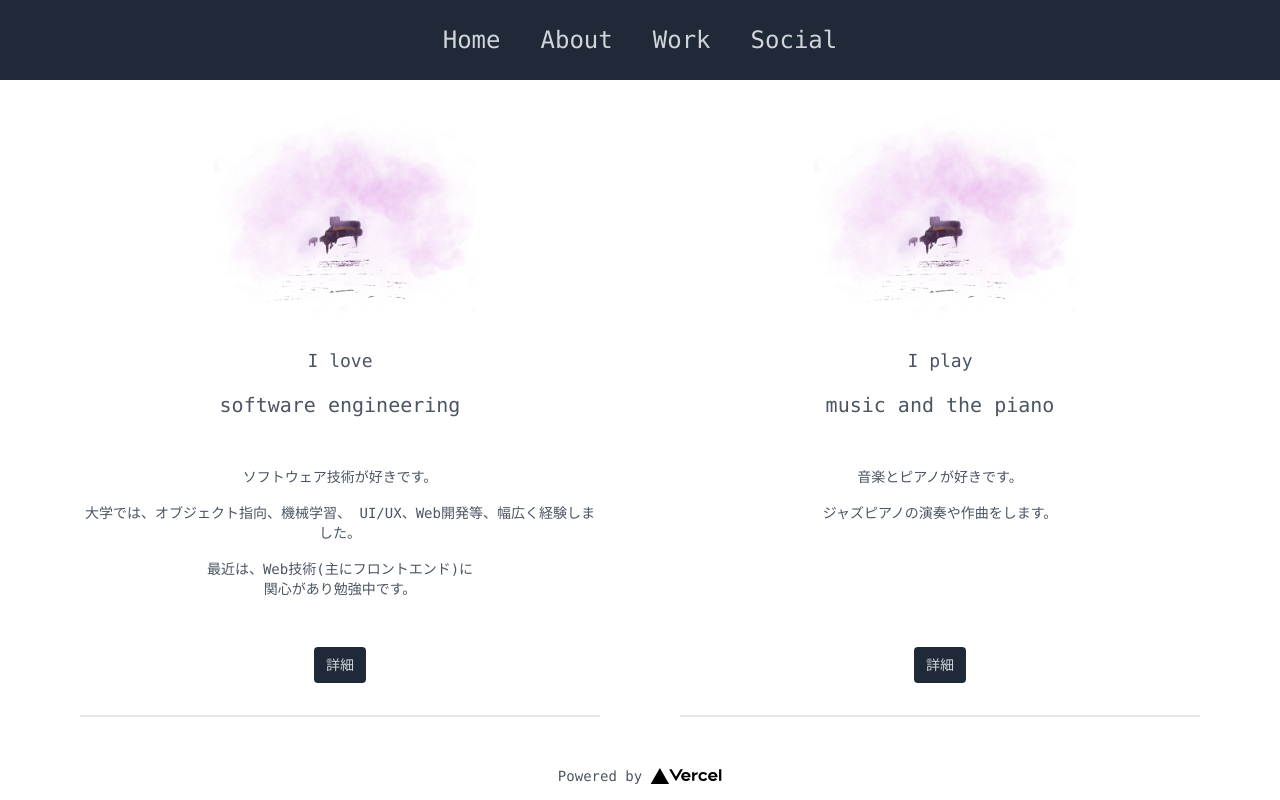
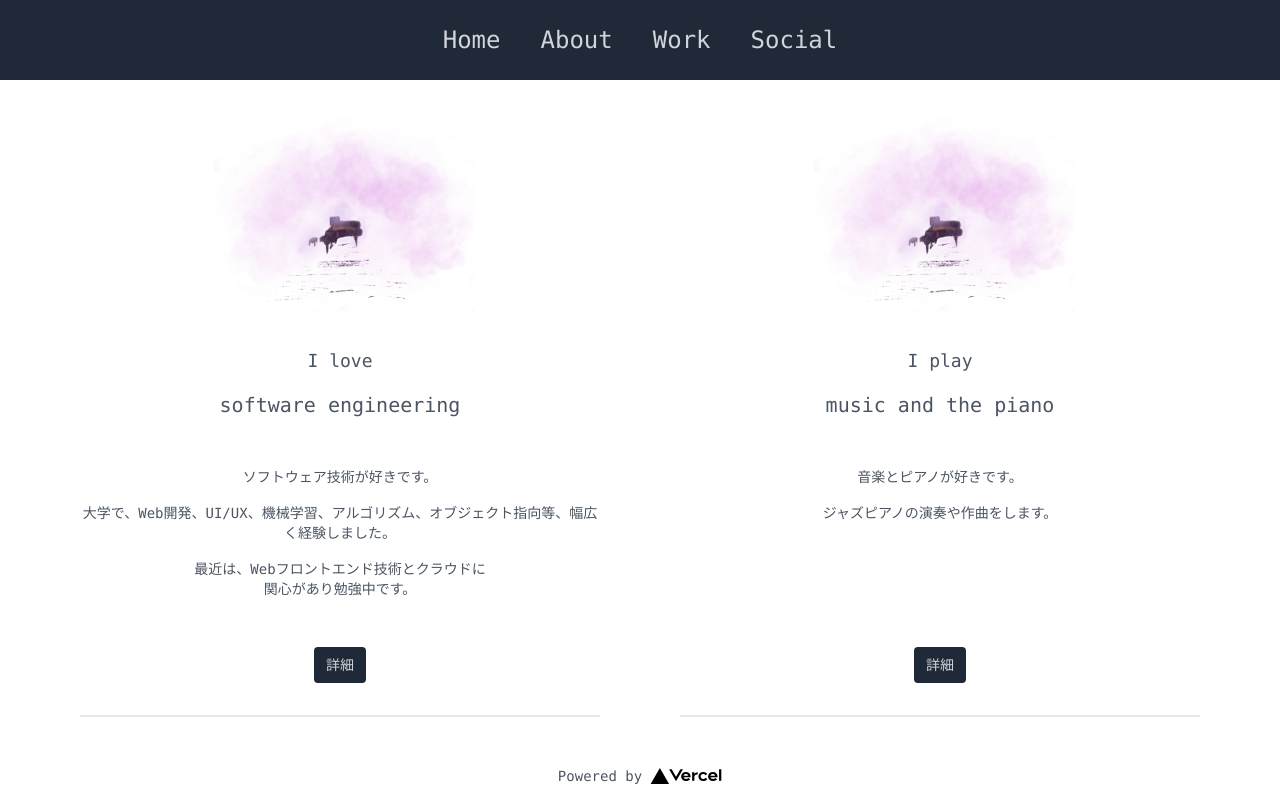
Before and after one commit to yysd94/myblog, a Next.js app: page /about in a window 1280 px wide. Built offline with nearby package versions, Linux system fonts and the light colour scheme.

Commit message:
ホームページの自己紹介文の記述を修正

```diff
--- a/components/Sammary.js
+++ b/components/Sammary.js
@@ -21,11 +21,10 @@ const Sammary = (props) => {
           <div className="mt-4">
             <p className="my-4">ソフトウェア技術が好きです。</p>
             <p className="my-4">
-              大学では、オブジェクト指向、機械学習、
-              　UI/UX、Web開発等、幅広く経験しました。
+              大学で、Web開発、UI/UX、機械学習、アルゴリズム、オブジェクト指向等、幅広く経験しました。
             </p>
             <p className="my-4">
-              最近は、Web技術(主にフロントエンド)に
+              最近は、Webフロントエンド技術とクラウドに
               <br />
               関心があり勉強中です。
             </p>
--- a/pages/index.js
+++ b/pages/index.js
@@ -27,7 +27,7 @@ export default function Home() {
             </div>
             <div className="m-4 py-4 lg:col-span-2 lg:flex lg:flex-col lg:justify-center">
               <p className="text-xs mt-2 text-gray-600 md:text-lg md:mt-4 lg:text-left">
-                大学の情報理工学科にて、Web開発、HCI、機械学習、等を学びました。
+                大学の情報理工学科にて、Web開発、UI/UX、機械学習、等を学びました。
               </p>
               <p className="text-xs mt-2 text-gray-600 md:text-lg md:mt-4 lg:text-left">
                 卒業後、SIerにてインフラエンジニアとして働きました。
@@ -39,7 +39,7 @@ export default function Home() {
                 <div className="lg:flex lg:justify-start">
                   <div>
                     <p className="text-xs mt-2 text-gray-600 md:text-lg md:mt-4 lg:text-left">
-                      「HTML5レベル2」認定プロフェッショナル
+                      「HTML5レベル2」 認定プロフェッショナル
                     </p>
                     <p className="text-xs mt-2 text-gray-600 md:text-lg md:mt-4 lg:text-left">
                       基本情報技術者 / 応用情報技術者
```
